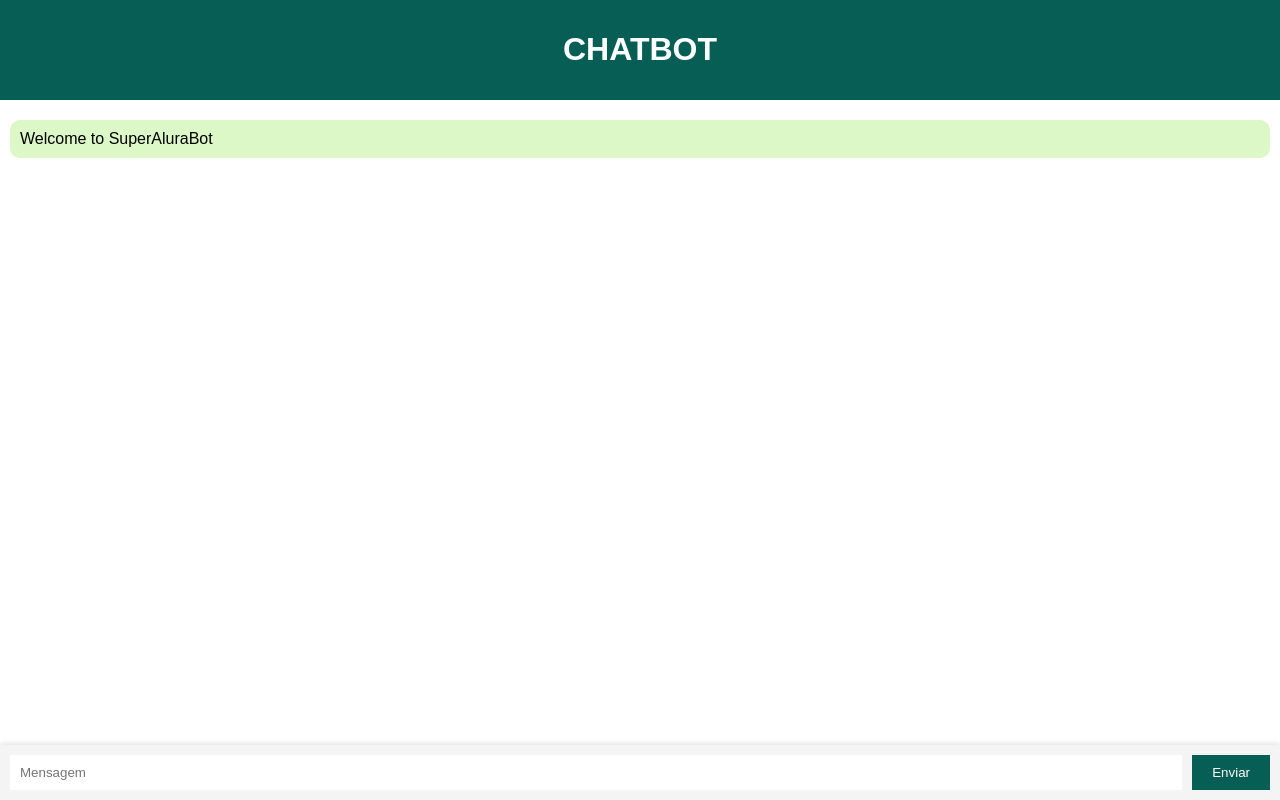
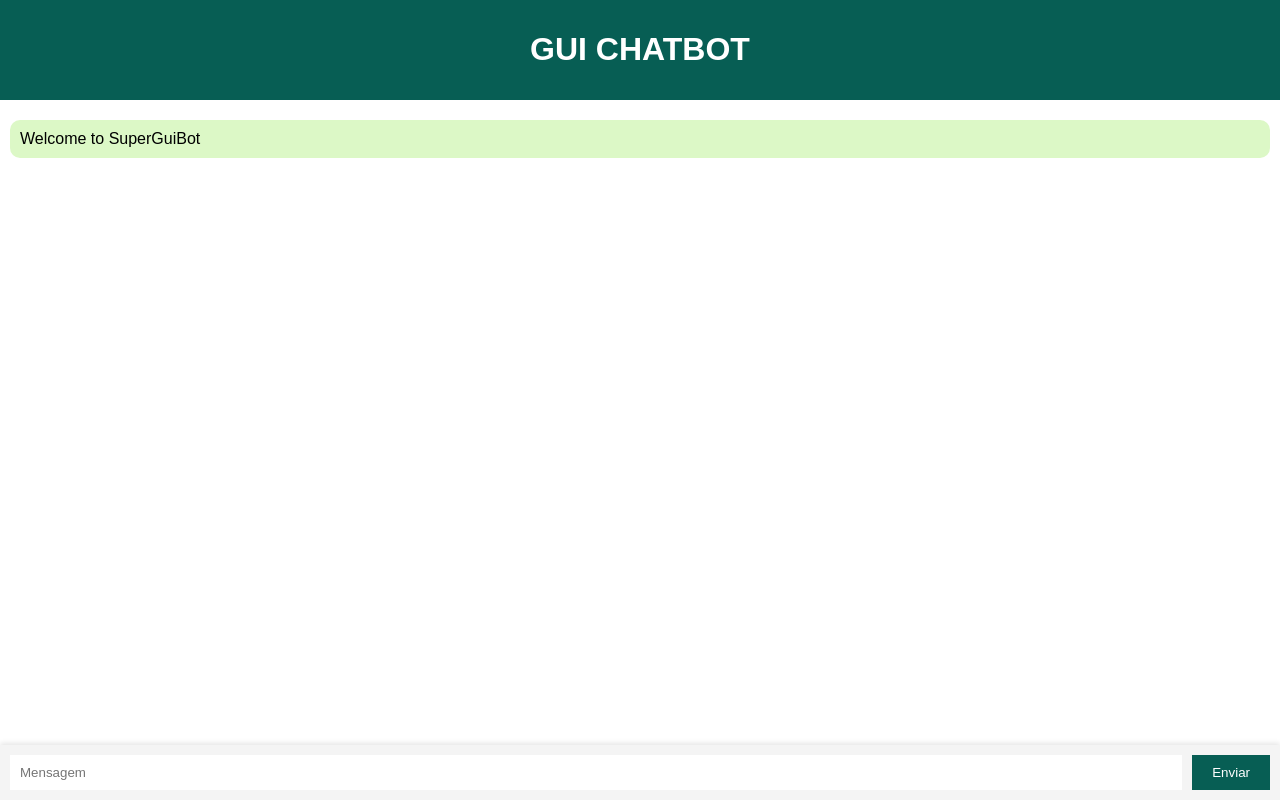
Before and after one commit to Mundogui/ProjetoChatbotSistema, a plain HTML site: page index.html in a window 1280 px wide. Drawn offline with nearby package versions, Linux system fonts and the light colour scheme; no server answers.

Commit message:
Update index.html

```diff
--- a/index.html
+++ b/index.html
@@ -3,7 +3,7 @@
 <head>
     <meta charset="UTF-8">
     <meta name="viewport" content="width=device-width, initial-scale=1.0">
-    <title>AluraBot</title>
+    <title>GUIBot</title>
     <style>
         * {
             box-sizing: border-box;
@@ -77,11 +77,11 @@
 </head>
 <body>
     <div id="top-bar">
-        <h1>CHATBOT</h1>
+        <h1>GUI CHATBOT</h1>
     </div>
 
     <div id="chat-container">
-        <p>Welcome to SuperAluraBot</p>
+        <p>Welcome to SuperGuiBot</p>
     </div>
 
     <div id="input-container">
```
